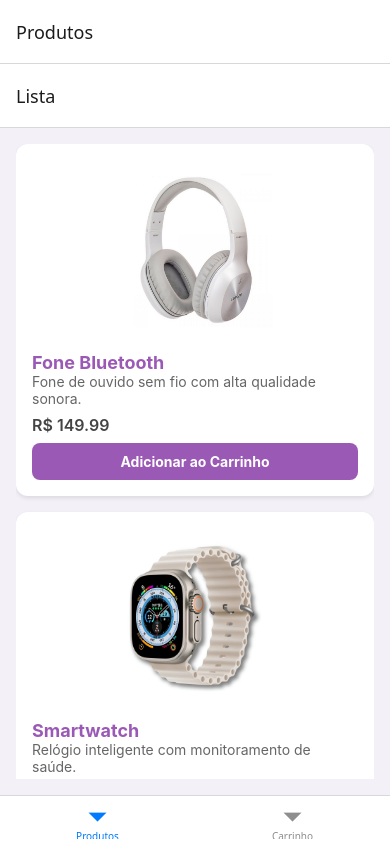
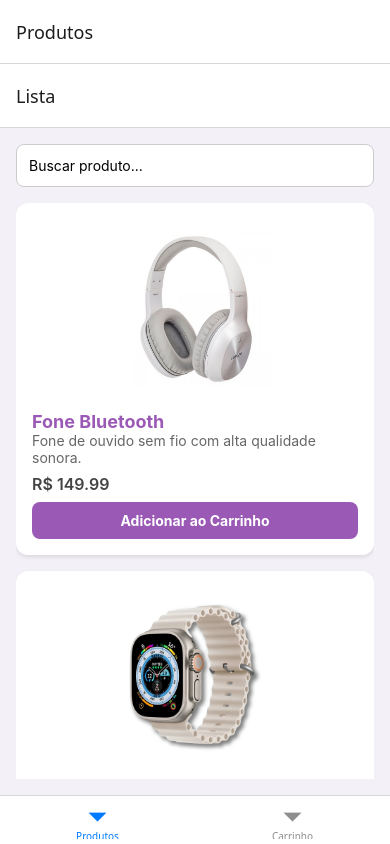
Before and after one commit to Gu1LhermeF5P/cp2moblie, a React Native app: screen /Lista in a window 390 px wide. Built offline with nearby package versions, Linux system fonts and the light colour scheme.

Commit message:
feat barra de pesquisa

```diff
--- a/pages/JGLListaProdutos.js
+++ b/pages/JGLListaProdutos.js
@@ -1,5 +1,13 @@
-import React, { useContext } from 'react';
-import { View, Text, FlatList, Image, TouchableOpacity, StyleSheet } from 'react-native';
+import React, { useContext, useState } from 'react';
+import {
+  View,
+  Text,
+  FlatList,
+  Image,
+  TouchableOpacity,
+  TextInput,
+  StyleSheet,
+} from 'react-native';
 import { useNavigation } from '@react-navigation/native';
 import { JGLAppContext } from '../context/AppProvider';
 
@@ -23,6 +31,11 @@ const produtos = [
 export const JGLListaProdutos = () => {
   const navigation = useNavigation();
   const { adicionarAoCarrinho } = useContext(JGLAppContext);
+  const [filtro, setFiltro] = useState('');
+
+  const produtosFiltrados = produtos.filter(produto =>
+    produto.nome.toLowerCase().includes(filtro.toLowerCase())
+  );
 
   const renderItem = ({ item }) => (
     <TouchableOpacity
@@ -41,11 +54,20 @@ export const JGLListaProdutos = () => {
 
   return (
     <View style={styles.container}>
+      <TextInput
+        style={styles.input}
+        placeholder="Buscar produto..."
+        value={filtro}
+        onChangeText={setFiltro}
+      />
       <FlatList
-        data={produtos}
+        data={produtosFiltrados}
         renderItem={renderItem}
         keyExtractor={(item) => item.id.toString()}
         contentContainerStyle={styles.lista}
+        ListEmptyComponent={
+          <Text style={styles.vazio}>Nenhum produto encontrado.</Text>
+        }
       />
     </View>
   );
@@ -56,6 +78,14 @@ const styles = StyleSheet.create({
     flex: 1,
     backgroundColor: '#F4F0F8',
     padding: 16,
+  },
+  input: {
+    backgroundColor: '#fff',
+    borderRadius: 8,
+    padding: 12,
+    marginBottom: 16,
+    borderColor: '#ccc',
+    borderWidth: 1,
   },
   lista: {
     paddingBottom: 16,
@@ -103,4 +133,9 @@ const styles = StyleSheet.create({
     textAlign: 'center',
     fontWeight: 'bold',
   },
+  vazio: {
+    textAlign: 'center',
+    color: '#777',
+    marginTop: 40,
+  },
 });
```
